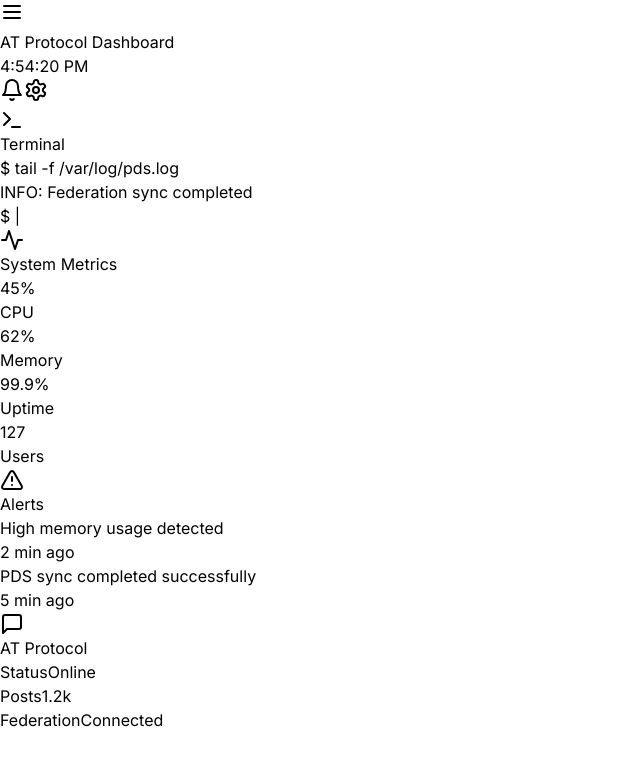
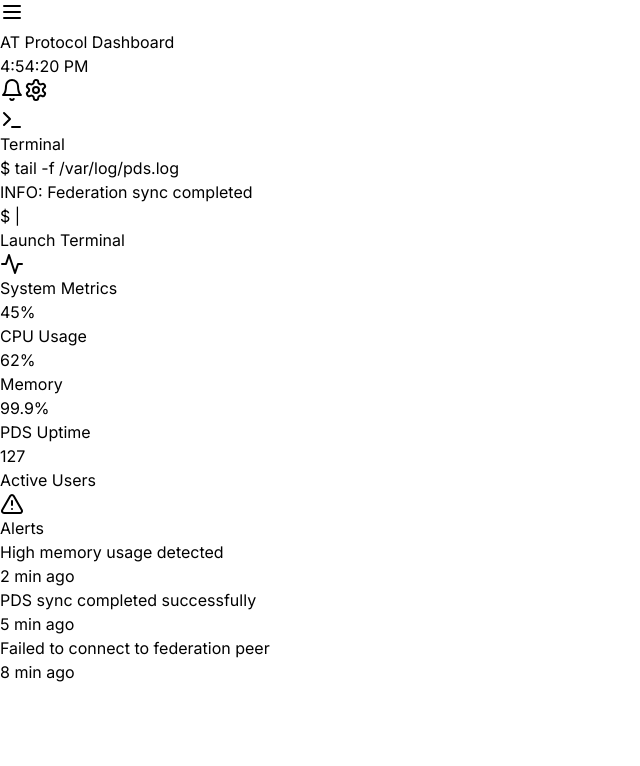
Before and after one commit to Cache8063/atproto-os, a Next.js app: page / in a window 1280 px wide. Shown: the top 766 px of the page, without its empty margins (0-640 px from the left). Built offline with nearby package versions, Linux system fonts and the light colour scheme.

Commit message:
unfuck tl

```diff
--- a/src/components/full-dashboard.tsx
+++ b/src/components/full-dashboard.tsx
@@ -159,68 +159,46 @@ const FullDashboard = () => {
         </AnimatePresence>
 
         <main className="flex-1 p-6">
-          <div className="grid grid-cols-1 md:grid-cols-2 lg:grid-cols-4 gap-6">
-
-            <Widget title="Terminal" icon={Terminal}>
-              <div className="bg-black rounded p-3 font-mono text-green-400 text-sm h-20">
-                <div>$ tail -f /var/log/pds.log</div>
-                <div className="text-gray-400 text-xs">INFO: Federation sync completed</div>
-                <div>$ <span className="animate-pulse">|</span></div>
-              </div>
-            </Widget>
+          <div className="grid grid-cols-1 md:grid-cols-2 lg:grid-cols-3 gap-6">
+            <div>
+              <TerminalWidget />
+            </div>
 
             <Widget title="System Metrics" icon={Activity}>
-              <div className="grid grid-cols-2 gap-3">
+              <div className="grid grid-cols-2 gap-4">
                 <div className="text-center">
-                  <div className="text-xl font-bold text-blue-400">{mockMetrics.cpu}%</div>
-                  <div className="text-xs text-gray-400">CPU</div>
+                  <div className="text-2xl font-bold text-blue-400">{mockMetrics.cpu}%</div>
+                  <div className="text-sm text-gray-400">CPU Usage</div>
                 </div>
                 <div className="text-center">
-                  <div className="text-xl font-bold text-green-400">{mockMetrics.memory}%</div>
-                  <div className="text-xs text-gray-400">Memory</div>
+                  <div className="text-2xl font-bold text-green-400">{mockMetrics.memory}%</div>
+                  <div className="text-sm text-gray-400">Memory</div>
                 </div>
                 <div className="text-center">
-                  <div className="text-xl font-bold text-green-400">{mockMetrics.pdsUptime}</div>
-                  <div className="text-xs text-gray-400">Uptime</div>
+                  <div className="text-2xl font-bold text-green-400">{mockMetrics.pdsUptime}</div>
+                  <div className="text-sm text-gray-400">PDS Uptime</div>
                 </div>
                 <div className="text-center">
-                  <div className="text-xl font-bold text-blue-400">{mockMetrics.activeUsers}</div>
-                  <div className="text-xs text-gray-400">Users</div>
+                  <div className="text-2xl font-bold text-blue-400">{mockMetrics.activeUsers}</div>
+                  <div className="text-sm text-gray-400">Active Users</div>
                 </div>
               </div>
             </Widget>
 
             <Widget title="Alerts" icon={AlertTriangle}>
               <div className="space-y-2">
-                {mockAlerts.slice(0, 2).map((alert) => (
+                {mockAlerts.map((alert) => (
                   <div key={alert.id} className="flex items-start space-x-2 p-2 rounded">
-                    <div className={`w-2 h-2 rounded-full mt-1 ${
+                    <div className={`w-2 h-2 rounded-full mt-2 ${
                       alert.type === 'error' ? 'bg-red-400' :
                       alert.type === 'warning' ? 'bg-yellow-400' : 'bg-blue-400'
                     }`} />
                     <div className="flex-1">
-                      <div className="text-xs text-gray-300">{alert.message}</div>
+                      <div className="text-sm text-gray-300">{alert.message}</div>
                       <div className="text-xs text-gray-500">{alert.time}</div>
                     </div>
                   </div>
                 ))}
-              </div>
-            </Widget>
-
-            <Widget title="AT Protocol" icon={MessageSquare}>
-              <div className="space-y-2">
-                <div className="flex justify-between text-sm">
-                  <span className="text-gray-400">Status</span>
-                  <span className="text-green-400">Online</span>
-                </div>
-                <div className="flex justify-between text-sm">
-                  <span className="text-gray-400">Posts</span>
-                  <span className="text-blue-400">1.2k</span>
-                </div>
-                <div className="flex justify-between text-sm">
-                  <span className="text-gray-400">Federation</span>
-                  <span className="text-green-400">Connected</span>
-                </div>
               </div>
             </Widget>
           </div>
```
